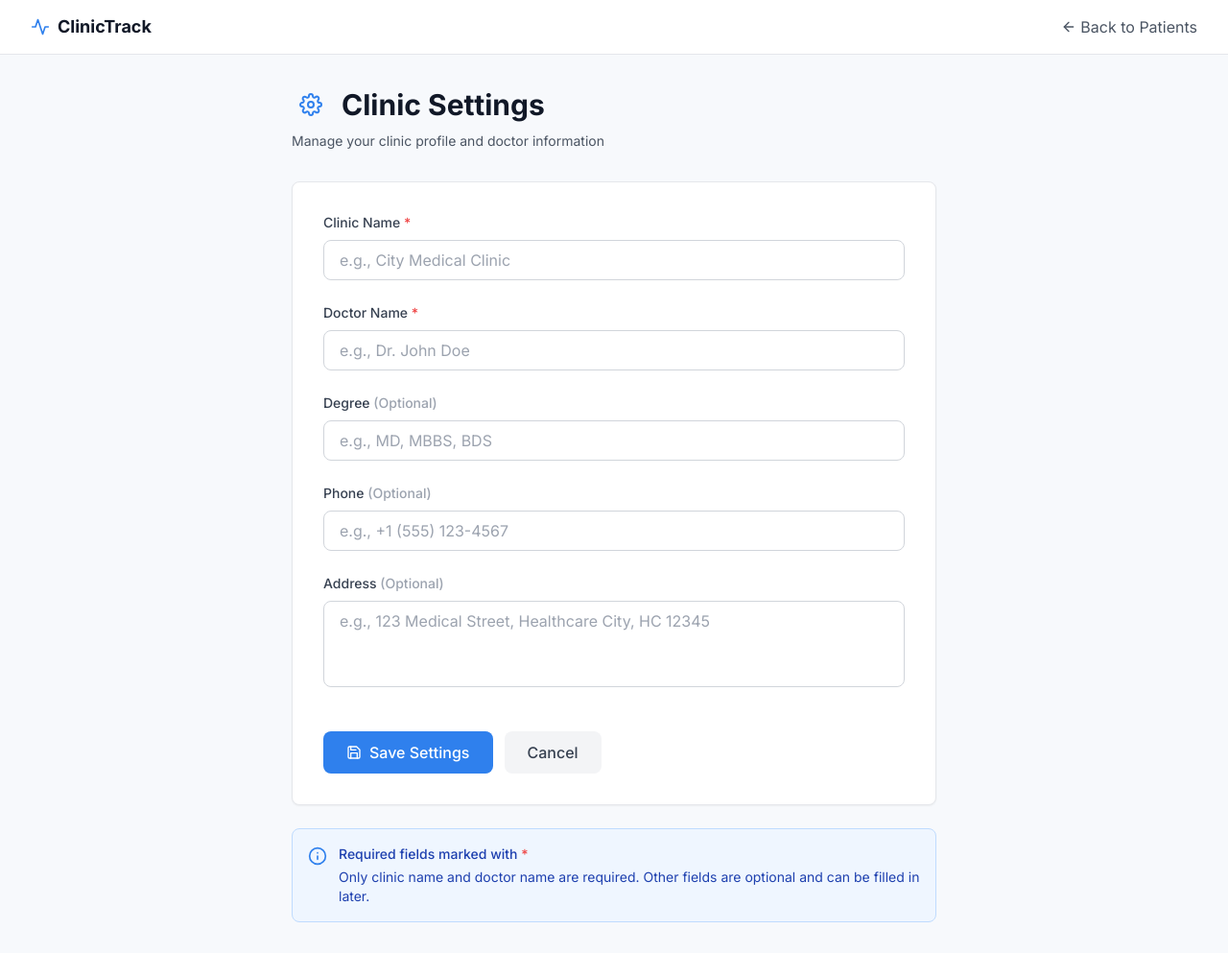
After one commit to Karanman12/ClinicTrack, a FastAPI app: template clinic_TrackPRO/templates/settings.html in a window 1280 px wide. The commit adds this page. Shown: the whole page at 96% size. Run offline with FastAPI, Linux system fonts and the light colour scheme; the template is opened without the code that fills it, so the values that code supplies are empty; some libraries are stand-ins or nearby versions.

Commit message:
feature: settings page, prescription template, print button

```diff
--- a/clinic_TrackPRO/main.py
+++ b/clinic_TrackPRO/main.py
@@ -16,7 +16,7 @@ from fastapi.templating import Jinja2Templates
 from sqlalchemy.orm import Session
 
 from database import engine, get_db, Base
-from models import Patient, Visit
+from models import Patient, Visit, Settings
 
 # ---------------------------------------------------------------------------
 # App setup
@@ -213,10 +213,11 @@ def print_prescription(visit_id: int, request: Request, db: Session = Depends(ge
     visit = db.query(Visit).filter(Visit.id == visit_id).first()
     if not visit:
         return RedirectResponse(url="/app", status_code=303)
+    settings = db.query(Settings).first()
     return templates.TemplateResponse(
         request=request,
         name="prescription.html",
-        context={"visit": visit, "patient": visit.patient},
+        context={"visit": visit, "patient": visit.patient, "settings": settings},
     )
 
 
@@ -231,3 +232,52 @@ def suggest(q: str = Query("")):
         return []
     matches = [s for s in COMMON_SYMPTOMS if s.startswith(query)]
     return matches[:10]  # Cap at 10 suggestions
+
+
+@app.get("/settings")
+def settings_page(request: Request, db: Session = Depends(get_db)):
+    """
+    Settings page — fetch or create default settings.
+    """
+    settings = db.query(Settings).first()
+    if not settings:
+        settings = Settings(clinic_name="", doctor_name="")
+        db.add(settings)
+        db.commit()
+    return templates.TemplateResponse(
+        request=request,
+        name="settings.html",
+        context={"settings": settings},
+    )
+
+
+@app.post("/settings")
+def save_settings(
+    clinic_name: str = Form(...),
+    doctor_name: str = Form(...),
+    degree: str = Form(""),
+    phone: str = Form(""),
+    address: str = Form(""),
+    db: Session = Depends(get_db),
+):
+    """
+    Save clinic settings — updates first record or creates new one.
+    """
+    settings = db.query(Settings).first()
+    if settings:
+        settings.clinic_name = clinic_name.strip()
+        settings.doctor_name = doctor_name.strip()
+        settings.degree = degree.strip() if degree else None
+        settings.phone = phone.strip() if phone else None
+        settings.address = address.strip() if address else None
+    else:
+        settings = Settings(
+            clinic_name=clinic_name.strip(),
+            doctor_name=doctor_name.strip(),
+            degree=degree.strip() if degree else None,
+            phone=phone.strip() if phone else None,
+            address=address.strip() if address else None,
+        )
+        db.add(settings)
+    db.commit()
+    return RedirectResponse(url="/settings", status_code=303)
--- /dev/null
+++ b/clinic_TrackPRO/templates/settings.html
@@ -0,0 +1,185 @@
+<!DOCTYPE html>
+<html lang="en">
+<head>
+    <meta charset="UTF-8">
+    <meta name="viewport" content="width=device-width, initial-scale=1.0">
+    <title>Clinic Settings - ClinicTrack</title>
+    <script src="https://cdn.tailwindcss.com"></script>
+    <script src="https://unpkg.com/feather-icons"></script>
+    <style>
+        @import url('https://fonts.googleapis.com/css2?family=Inter:wght@400;500;600;700&display=swap');
+        body { font-family: 'Inter', sans-serif; background-color: #F7F9FC; }
+        .text-primary { color: #2F80ED; }
+        .bg-primary { background-color: #2F80ED; }
+        .text-secondary { color: #27AE60; }
+        .bg-secondary { background-color: #27AE60; }
+
+        /* Animations */
+        .fade-in { animation: fadeIn 0.3s ease-out forwards; }
+        @keyframes fadeIn { from { opacity: 0; transform: translateY(5px); } to { opacity: 1; transform: translateY(0); } }
+    </style>
+</head>
+<body class="text-gray-800 antialiased selection:bg-blue-100 selection:text-blue-900">
+
+<!-- Navbar -->
+<nav class="bg-white border-b border-gray-200 sticky top-0 z-50">
+    <div class="max-w-full px-4 sm:px-6 lg:px-8">
+        <div class="flex justify-between h-14 items-center">
+            <a href="/" class="flex items-center gap-2 text-lg font-bold text-gray-900 transition-opacity hover:opacity-80">
+                <i data-feather="activity" class="text-primary w-5 h-5"></i> ClinicTrack
+            </a>
+            <div class="flex items-center gap-3">
+                <a href="/app" class="text-gray-600 hover:text-gray-900 transition-colors flex items-center gap-1">
+                    <i data-feather="arrow-left" class="w-4 h-4"></i>
+                    Back to Patients
+                </a>
+            </div>
+        </div>
+    </div>
+</nav>
+
+<!-- Success Message -->
+{% if request.query_params.get('saved') == '1' %}
+<div class="mx-auto max-w-2xl px-4 sm:px-6 lg:px-8 mt-4 fade-in">
+    <div class="bg-green-50 border border-green-200 rounded-lg p-4 flex items-center gap-3">
+        <i data-feather="check-circle" class="text-secondary w-5 h-5 flex-shrink-0"></i>
+        <p class="text-sm text-green-800 font-medium">Clinic settings saved successfully!</p>
+        <button onclick="this.parentElement.remove()" class="ml-auto text-green-600 hover:text-green-700">
+            <i data-feather="x" class="w-4 h-4"></i>
+        </button>
+    </div>
+</div>
+{% endif %}
+
+<!-- Main Content -->
+<main class="py-8 px-4 sm:px-6 lg:px-8">
+    <div class="mx-auto max-w-2xl">
+        <!-- Header -->
+        <div class="mb-8">
+            <div class="flex items-center gap-3 mb-2">
+                <div class="bg-primary/10 rounded-lg p-2">
+                    <i data-feather="settings" class="text-primary w-6 h-6"></i>
+                </div>
+                <h1 class="text-3xl font-bold text-gray-900">Clinic Settings</h1>
+            </div>
+            <p class="text-gray-600 text-sm">Manage your clinic profile and doctor information</p>
+        </div>
+
+        <!-- Settings Form -->
+        <div class="bg-white rounded-lg border border-gray-200 shadow-sm p-6 md:p-8">
+            <form method="post" action="/settings" class="space-y-6">
+
+                <!-- Clinic Name -->
+                <div>
+                    <label for="clinic_name" class="block text-sm font-medium text-gray-700 mb-2">
+                        Clinic Name <span class="text-red-500">*</span>
+                    </label>
+                    <input
+                        type="text"
+                        id="clinic_name"
+                        name="clinic_name"
+                        value="{{ settings.clinic_name or '' }}"
+                        required
+                        placeholder="e.g., City Medical Clinic"
+                        class="w-full px-4 py-2 border border-gray-300 rounded-lg focus:outline-none focus:ring-2 focus:ring-primary focus:border-transparent transition-colors text-gray-900 placeholder-gray-400"
+                    />
+                </div>
+
+                <!-- Doctor Name -->
+                <div>
+                    <label for="doctor_name" class="block text-sm font-medium text-gray-700 mb-2">
+                        Doctor Name <span class="text-red-500">*</span>
+                    </label>
+                    <input
+                        type="text"
+                        id="doctor_name"
+                        name="doctor_name"
+                        value="{{ settings.doctor_name or '' }}"
+                        required
+                        placeholder="e.g., Dr. John Doe"
+                        class="w-full px-4 py-2 border border-gray-300 rounded-lg focus:outline-none focus:ring-2 focus:ring-primary focus:border-transparent transition-colors text-gray-900 placeholder-gray-400"
+                    />
+                </div>
+
+                <!-- Degree -->
+                <div>
+                    <label for="degree" class="block text-sm font-medium text-gray-700 mb-2">
+                        Degree <span class="text-gray-400">(Optional)</span>
+                    </label>
+                    <input
+                        type="text"
+                        id="degree"
+                        name="degree"
+                        value="{{ settings.degree or '' }}"
+                        placeholder="e.g., MD, MBBS, BDS"
+                        class="w-full px-4 py-2 border border-gray-300 rounded-lg focus:outline-none focus:ring-2 focus:ring-primary focus:border-transparent transition-colors text-gray-900 placeholder-gray-400"
+                    />
+                </div>
+
+                <!-- Phone -->
+                <div>
+                    <label for="phone" class="block text-sm font-medium text-gray-700 mb-2">
+                        Phone <span class="text-gray-400">(Optional)</span>
+                    </label>
+                    <input
+                        type="tel"
+                        id="phone"
+                        name="phone"
+                        value="{{ settings.phone or '' }}"
+                        placeholder="e.g., +1 (555) 123-4567"
+                        class="w-full px-4 py-2 border border-gray-300 rounded-lg focus:outline-none focus:ring-2 focus:ring-primary focus:border-transparent transition-colors text-gray-900 placeholder-gray-400"
+                    />
+                </div>
+
+                <!-- Address -->
+                <div>
+                    <label for="address" class="block text-sm font-medium text-gray-700 mb-2">
+                        Address <span class="text-gray-400">(Optional)</span>
+                    </label>
+                    <textarea
+                        id="address"
+                        name="address"
+                        rows="3"
+                        placeholder="e.g., 123 Medical Street, Healthcare City, HC 12345"
+                        class="w-full px-4 py-2 border border-gray-300 rounded-lg focus:outline-none focus:ring-2 focus:ring-primary focus:border-transparent transition-colors text-gray-900 placeholder-gray-400 resize-none"
+                    >{{ settings.address or '' }}</textarea>
+                </div>
+
+                <!-- Button Group -->
+                <div class="flex gap-3 pt-4">
+                    <button
+                        type="submit"
+                        class="flex items-center justify-center gap-2 px-6 py-2.5 bg-primary text-white font-medium rounded-lg hover:bg-blue-600 transition-colors focus:outline-none focus:ring-2 focus:ring-primary focus:ring-offset-2"
+                    >
+                        <i data-feather="save" class="w-4 h-4"></i>
+                        Save Settings
+                    </button>
+                    <a
+                        href="/app"
+                        class="flex items-center justify-center gap-2 px-6 py-2.5 bg-gray-100 text-gray-700 font-medium rounded-lg hover:bg-gray-200 transition-colors focus:outline-none focus:ring-2 focus:ring-gray-400 focus:ring-offset-2"
+                    >
+                        Cancel
+                    </a>
+                </div>
+            </form>
+        </div>
+
+        <!-- Info Box -->
+        <div class="mt-6 bg-blue-50 border border-blue-200 rounded-lg p-4">
+            <div class="flex gap-3">
+                <i data-feather="info" class="text-primary w-5 h-5 flex-shrink-0 mt-0.5"></i>
+                <div class="text-sm text-blue-800">
+                    <p class="font-medium mb-1">Required fields marked with <span class="text-red-500">*</span></p>
+                    <p>Only clinic name and doctor name are required. Other fields are optional and can be filled in later.</p>
+                </div>
+            </div>
+        </div>
+    </div>
+</main>
+
+<script>
+    feather.replace();
+</script>
+
+</body>
+</html>
```
Also changed, not shown: clinic_TrackPRO/models.py (+17 -0 lines), clinic_TrackPRO/templates/index.html (+5 -2 lines), clinic_TrackPRO/templates/prescription.html (added, +211 -0 lines), clinic_TrackPRO/clinic_track.db.
